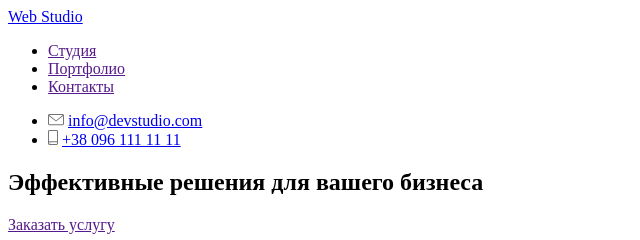
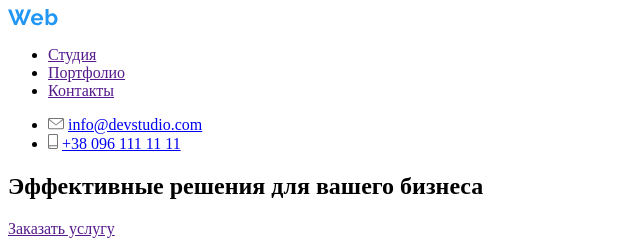
Before and after one commit to neveroer/goit-markup-hw-01, a plain HTML site: page index.html in a window 1280 px wide. Shown: the top 240 px of the page, 0-640 px from the left. Drawn offline with Linux system fonts and the light colour scheme.

Commit message:
web studio картинка

```diff
--- a/index.html
+++ b/index.html
@@ -8,7 +8,9 @@
   <body>
     <header>
       <nav>
-        <a href="./index.html">Web Studio</a>
+        <a href="./index.html"
+          ><img src="./images/Web-Studio.svg" alt="Web Studio"
+        /></a>
         <ul>
           <li><a href="">Студия</a></li>
           <li><a href="">Портфолио</a></li>
@@ -249,7 +251,9 @@
       </section>
     </main>
     <footer>
-      <a href="./index.html">Web Studio</a>
+      <a href="./index.html"
+        ><img src="./images/Web-Studio.svg" alt="Web Studio"
+      /></a>
       <!-- контакты, адресс -->
       <section>
         <!-- предполагаемый h2, который спрячем в цсс -->
```
Also changed, not shown: images/Web-Studio.svg (added).
